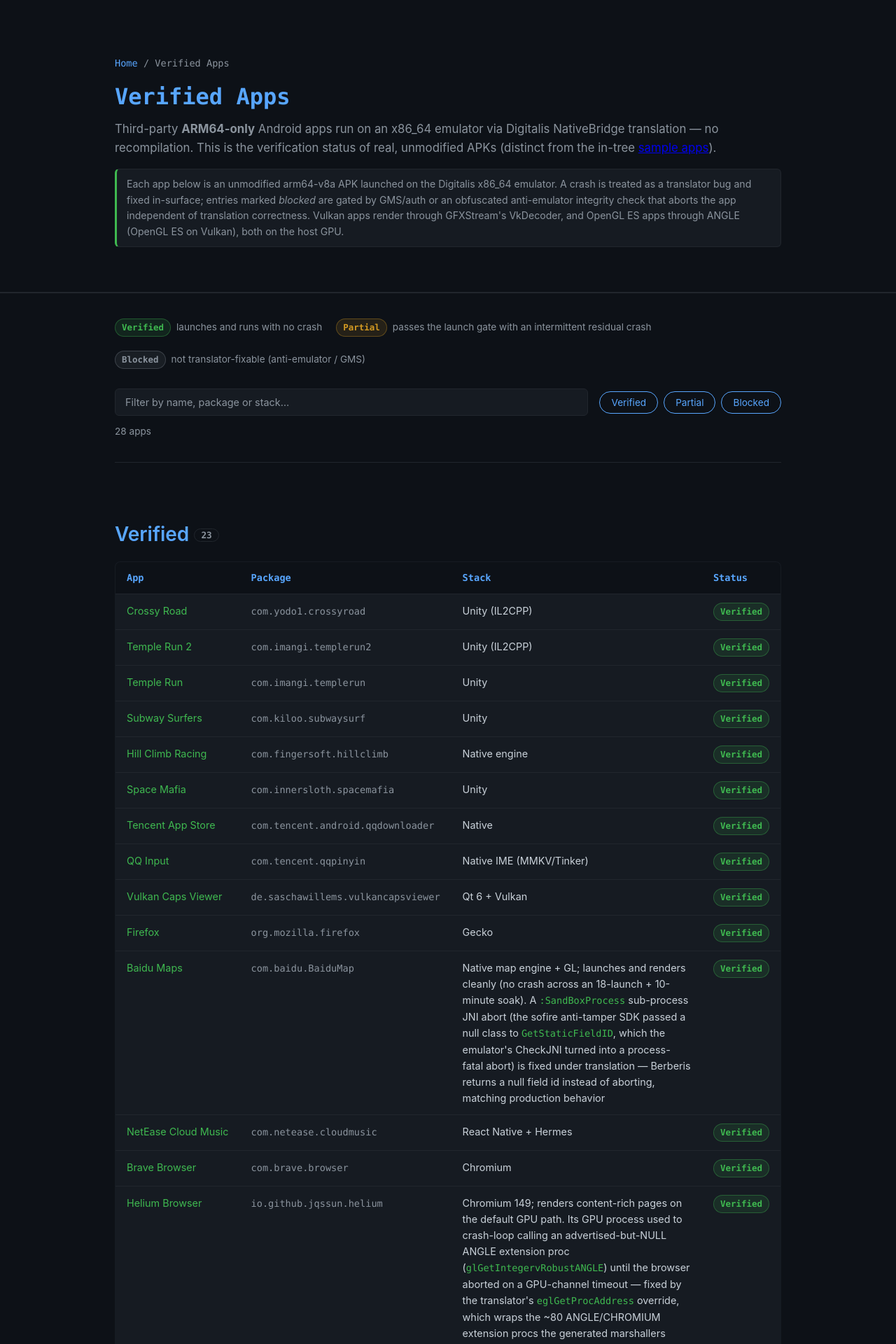
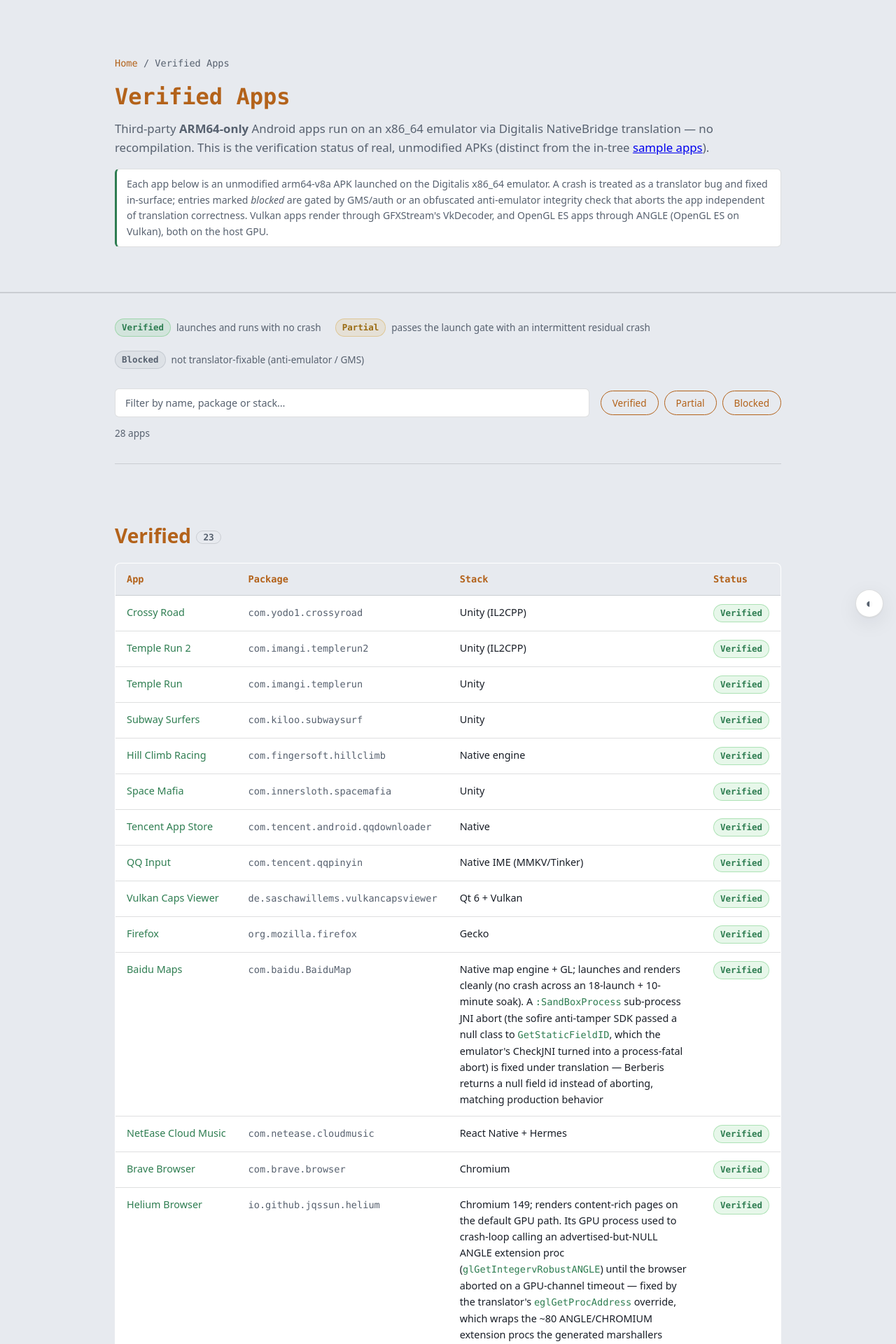
Before and after one commit to DigitalisX64/digitalisx64.github.io, a Jekyll site: the page built from apps.html, in a window 1280 px wide. Shown: the top 1920 px of the page at 70% size. Built offline with Jekyll 4.4.1, drawn with Linux system fonts in a browser that asks for light colours; some of the changed text lies outside the part shown.

Commit message:
site: adopt the deck's design system, add light mode, license and copyright
The site was dark-only -- 1,459 lines of CSS with no prefers-color-scheme and no
toggle, so it ignored the reader's OS preference entirely -- and its palette was
GitHub's dark theme verbatim (#0d1117 / #58a6ff), which read as "a GitHub page"
rather than as this project. The deck published at /deck/ already ships a
considered amber/steel palette with full light and dark support, so the two
halves of the same domain disagreed.

Adopt the deck's tokens site-wide: light by default, dark following the OS, and
:root[data-theme] winning over the media query in both directions so an explicit
choice sticks. The original seven token names are kept as aliases, so the 88
existing rules are untouched. The fourteen hardcoded colours are now semantic
tokens (--ok / --warn / --on-accent) that follow the theme instead of staying
dark-only, and the monospace and sans stacks -- previously repeated inline five
times -- collapse into --mono and --sans.

The toggle is injected by assets/theme.js rather than written into each page:
index.html and apps.html carry their own <head> and never go through
_layouts/base.html, so shared markup would have to be triplicated. A tiny
include applies a pinned theme before first paint, so a reader who chose one
never sees a flash of the other.

The repository shipped the GNU GPL v3 as its LICENSE while every footer claimed
Apache 2.0. Replace it with the Apache 2.0 text, byte-identical to the digitalis
repository, and add a NOTICE naming the copyright holders. The three footers had
also drifted apart -- index.html had lost Home, none of them listed Verified
Apps, and only base.html had gained Docs -- so they are now one shared set of
links plus a copyright line.

```diff
--- /dev/null
+++ b/_includes/theme-head.html
@@ -0,0 +1,13 @@
+{%- comment -%}
+Applies a pinned theme before first paint so a reader who chose one never sees a
+flash of the other. With nothing pinned the attribute stays unset and the
+prefers-color-scheme query in style.css decides, which is the default we want.
+{%- endcomment -%}
+<script>
+  (function () {
+    try {
+      var t = localStorage.getItem('digitalis-theme');
+      if (t === 'dark' || t === 'light') document.documentElement.setAttribute('data-theme', t);
+    } catch (e) {}
+  })();
+</script>
--- a/_layouts/base.html
+++ b/_layouts/base.html
@@ -12,6 +12,7 @@
   <link rel="icon" type="image/png" sizes="32x32" href="{{ '/assets/favicon-32.png' | relative_url }}">
   <link rel="apple-touch-icon" href="{{ '/assets/favicon-180.png' | relative_url }}">
   <link rel="stylesheet" href="{{ '/style.css' | relative_url }}">
+  {%- include theme-head.html %}
   <!-- Google Analytics -->
   <script async src="https://www.googletagmanager.com/gtag/js?id=G-LCH8R0W6KL"></script>
   <script>
@@ -28,10 +29,12 @@
   <!-- Footer -->
   <footer class="footer">
     <div class="container">
-      <p><a href="{{ '/index.html' | relative_url }}">Home</a> &middot; <a href="{{ '/docs.html' | relative_url }}">Docs</a> &middot; <a href="{{ '/blog.html' | relative_url }}">Blog</a> &middot; Apache 2.0 License &middot; <a href="https://github.com/DigitalisX64" target="_blank" rel="noopener">GitHub</a></p>
+      <p><a href="{{ '/index.html' | relative_url }}">Home</a> &middot; <a href="{{ '/apps.html' | relative_url }}">Verified Apps</a> &middot; <a href="{{ '/docs.html' | relative_url }}">Docs</a> &middot; <a href="{{ '/blog.html' | relative_url }}">Blog</a> &middot; <a href="https://github.com/DigitalisX64" target="_blank" rel="noopener">GitHub</a></p>
       <p>Built on AOSP Berberis framework</p>
+      <p class="footer-copyright">&copy; 2026 DigitalisX64 and utzcoz &middot; <a href="https://github.com/DigitalisX64/digitalisx64.github.io/blob/main/LICENSE" target="_blank" rel="noopener">Apache 2.0 License</a></p>
     </div>
   </footer>
 
+  <script src="{{ '/assets/theme.js' | relative_url }}" defer></script>
 </body>
 </html>
--- a/apps.html
+++ b/apps.html
@@ -15,6 +15,7 @@ permalink: /apps.html
   <link rel="icon" type="image/png" sizes="32x32" href="assets/favicon-32.png">
   <link rel="apple-touch-icon" href="assets/favicon-180.png">
   <link rel="stylesheet" href="style.css">
+  {%- include theme-head.html %}
   <!-- Google Analytics -->
   <script async src="https://www.googletagmanager.com/gtag/js?id=G-LCH8R0W6KL"></script>
   <script>
@@ -100,8 +101,9 @@ permalink: /apps.html
   <!-- Footer -->
   <footer class="footer">
     <div class="container">
-      <p><a href="index.html">Home</a> &middot; <a href="blog.html">Blog</a> &middot; Apache 2.0 License &middot; <a href="https://github.com/DigitalisX64" target="_blank" rel="noopener">GitHub</a></p>
+      <p><a href="index.html">Home</a> &middot; <a href="apps.html">Verified Apps</a> &middot; <a href="docs.html">Docs</a> &middot; <a href="blog.html">Blog</a> &middot; <a href="https://github.com/DigitalisX64" target="_blank" rel="noopener">GitHub</a></p>
       <p>Built on AOSP Berberis framework</p>
+      <p class="footer-copyright">&copy; 2026 DigitalisX64 and utzcoz &middot; <a href="https://github.com/DigitalisX64/digitalisx64.github.io/blob/main/LICENSE" target="_blank" rel="noopener">Apache 2.0 License</a></p>
     </div>
   </footer>
 
@@ -155,5 +157,6 @@ permalink: /apps.html
     })();
   </script>
 
+  <script src="/assets/theme.js" defer></script>
 </body>
 </html>
--- /dev/null
+++ b/assets/theme.js
@@ -0,0 +1,30 @@
+// Injects the light/dark toggle. The button is created here rather than written
+// into every page because index.html and apps.html carry their own <head> and do
+// not go through _layouts/base.html, so shared markup would have to be
+// triplicated and kept in sync.
+(function () {
+  var root = document.documentElement;
+
+  function current() {
+    return root.getAttribute('data-theme') ||
+      (window.matchMedia && window.matchMedia('(prefers-color-scheme: dark)').matches ? 'dark' : 'light');
+  }
+
+  var btn = document.createElement('button');
+  btn.type = 'button';
+  btn.className = 'theme-toggle';
+  btn.textContent = '◐';
+  btn.setAttribute('aria-label', 'Toggle light or dark theme');
+
+  function sync() { btn.setAttribute('aria-pressed', current() === 'dark' ? 'true' : 'false'); }
+
+  btn.addEventListener('click', function () {
+    var next = current() === 'dark' ? 'light' : 'dark';
+    root.setAttribute('data-theme', next);
+    try { localStorage.setItem('digitalis-theme', next); } catch (e) {}
+    sync();
+  });
+
+  sync();
+  document.body.appendChild(btn);
+})();
--- a/index.html
+++ b/index.html
@@ -13,6 +13,7 @@ layout: null
   <link rel="icon" type="image/png" sizes="32x32" href="assets/favicon-32.png">
   <link rel="apple-touch-icon" href="assets/favicon-180.png">
   <link rel="stylesheet" href="style.css">
+  {%- include theme-head.html %}
   <!-- Google Analytics -->
   <script async src="https://www.googletagmanager.com/gtag/js?id=G-LCH8R0W6KL"></script>
   <script>
@@ -418,10 +419,12 @@ layout: null
   <!-- Footer -->
   <footer class="footer">
     <div class="container">
-      <p><a href="blog.html">Blog</a> &middot; Apache 2.0 License &middot; <a href="https://github.com/DigitalisX64" target="_blank" rel="noopener">GitHub</a></p>
+      <p><a href="index.html">Home</a> &middot; <a href="apps.html">Verified Apps</a> &middot; <a href="docs.html">Docs</a> &middot; <a href="blog.html">Blog</a> &middot; <a href="https://github.com/DigitalisX64" target="_blank" rel="noopener">GitHub</a></p>
       <p>Built on AOSP Berberis framework</p>
+      <p class="footer-copyright">&copy; 2026 DigitalisX64 and utzcoz &middot; <a href="https://github.com/DigitalisX64/digitalisx64.github.io/blob/main/LICENSE" target="_blank" rel="noopener">Apache 2.0 License</a></p>
     </div>
   </footer>
 
+  <script src="/assets/theme.js" defer></script>
 </body>
 </html>
--- a/style.css
+++ b/style.css
@@ -1,11 +1,63 @@
+/* Design tokens, shared with the slide deck at /deck/ so the two halves of the
+   site agree. Light is the default and dark follows the OS; the theme toggle
+   pins an explicit choice via :root[data-theme], which must win over the media
+   query in both directions. The legacy aliases at the bottom keep the rules
+   below this block unchanged -- they were written against the original
+   seven-token dark-only palette. */
 :root {
-  --bg: #0d1117;
-  --bg-secondary: #161b22;
-  --text: #c9d1d9;
-  --text-secondary: #8b949e;
-  --accent: #58a6ff;
-  --green: #3fb950;
-  --border: #21262d;
+  --bg: #e7eaef; --bg2: #dfe3ea; --surface: #ffffff;
+  --ink: #191e27; --muted: #57616f; --faint: #7b8593;
+  --amber: #b3621a; --amber-soft: rgba(179, 98, 26, 0.10);
+  --steel: #2c6a97; --steel-soft: rgba(44, 106, 151, 0.10);
+  --ok: #2e7d51; --warn: #9a6b12; --warn-bright: #b3801c;
+  --on-accent: #ffffff;
+  --line: rgba(25, 30, 39, 0.14); --line-soft: rgba(25, 30, 39, 0.07);
+  --shadow: 0 1px 2px rgba(20,25,35,.06), 0 8px 30px rgba(20,25,35,.08);
+  --mono: ui-monospace, "JetBrains Mono", "Cascadia Code", "SF Mono", Menlo, Consolas, monospace;
+  --sans: ui-sans-serif, system-ui, -apple-system, "Segoe UI", Roboto, Helvetica, Arial, sans-serif;
+
+  /* Aliases for the pre-existing rules. */
+  --bg-secondary: var(--surface);
+  --text: var(--ink);
+  --text-secondary: var(--muted);
+  --accent: var(--amber);
+  --green: var(--ok);
+  --border: var(--line);
+}
+
+@media (prefers-color-scheme: dark) {
+  :root {
+    --bg: #10141b; --bg2: #0c0f15; --surface: #191f29;
+    --ink: #e8ecf2; --muted: #9aa5b3; --faint: #6f7a89;
+    --amber: #e39a52; --amber-soft: rgba(227, 154, 82, 0.13);
+    --steel: #74b2d9; --steel-soft: rgba(116, 178, 217, 0.13);
+    --ok: #6cc08b; --warn: #d29922; --warn-bright: #f0b53d;
+    --on-accent: #10141b;
+    --line: rgba(220, 230, 245, 0.13); --line-soft: rgba(220, 230, 245, 0.06);
+    --shadow: 0 1px 2px rgba(0,0,0,.3), 0 12px 40px rgba(0,0,0,.35);
+  }
+}
+
+:root[data-theme="dark"] {
+  --bg: #10141b; --bg2: #0c0f15; --surface: #191f29;
+  --ink: #e8ecf2; --muted: #9aa5b3; --faint: #6f7a89;
+  --amber: #e39a52; --amber-soft: rgba(227, 154, 82, 0.13);
+  --steel: #74b2d9; --steel-soft: rgba(116, 178, 217, 0.13);
+  --ok: #6cc08b; --warn: #d29922; --warn-bright: #f0b53d;
+  --on-accent: #10141b;
+  --line: rgba(220, 230, 245, 0.13); --line-soft: rgba(220, 230, 245, 0.06);
+  --shadow: 0 1px 2px rgba(0,0,0,.3), 0 12px 40px rgba(0,0,0,.35);
+}
+
+:root[data-theme="light"] {
+  --bg: #e7eaef; --bg2: #dfe3ea; --surface: #ffffff;
+  --ink: #191e27; --muted: #57616f; --faint: #7b8593;
+  --amber: #b3621a; --amber-soft: rgba(179, 98, 26, 0.10);
+  --steel: #2c6a97; --steel-soft: rgba(44, 106, 151, 0.10);
+  --ok: #2e7d51; --warn: #9a6b12; --warn-bright: #b3801c;
+  --on-accent: #ffffff;
+  --line: rgba(25, 30, 39, 0.14); --line-soft: rgba(25, 30, 39, 0.07);
+  --shadow: 0 1px 2px rgba(20,25,35,.06), 0 8px 30px rgba(20,25,35,.08);
 }
 
 *, *::before, *::after {
@@ -21,7 +73,7 @@ html {
 body {
   background: var(--bg);
   color: var(--text);
-  font-family: -apple-system, BlinkMacSystemFont, 'Segoe UI', Helvetica, Arial, sans-serif;
+  font-family: var(--sans);
   line-height: 1.6;
 }
 
@@ -51,7 +103,7 @@ body {
 }
 
 .hero-title {
-  font-family: 'SF Mono', 'Cascadia Code', 'Fira Code', 'Consolas', monospace;
+  font-family: var(--mono);
   font-size: 4rem;
   font-weight: 700;
   color: var(--accent);
@@ -62,7 +114,7 @@ body {
   color: var(--text-secondary);
   font-size: 1.25rem;
   margin-top: 16px;
-  font-family: 'SF Mono', 'Cascadia Code', 'Fira Code', 'Consolas', monospace;
+  font-family: var(--mono);
 }
 
 .hero-buttons {
@@ -89,7 +141,7 @@ body {
 
 .btn-primary {
   background: var(--green);
-  color: #ffffff;
+  color: var(--on-accent);
 }
 
 .btn-secondary {
@@ -138,7 +190,7 @@ section {
   color: var(--text-secondary);
   margin-bottom: 12px;
   margin-top: 24px;
-  font-family: 'SF Mono', 'Cascadia Code', 'Fira Code', 'Consolas', monospace;
+  font-family: var(--mono);
 }
 
 .pipeline {
@@ -155,7 +207,7 @@ section {
   border: 1px solid var(--border);
   border-radius: 8px;
   padding: 16px 24px;
-  font-family: 'SF Mono', 'Cascadia Code', 'Fira Code', 'Consolas', monospace;
+  font-family: var(--mono);
   font-size: 0.9rem;
   text-align: center;
   color: var(--text);
@@ -275,7 +327,7 @@ section {
   border: 1px solid var(--border);
   border-radius: 8px;
   padding: 24px;
-  font-family: 'SF Mono', 'Cascadia Code', 'Fira Code', 'Consolas', monospace;
+  font-family: var(--mono);
   font-size: 0.85rem;
   line-height: 1.8;
   overflow-x: auto;
@@ -320,7 +372,7 @@ section {
 }
 
 .sample-group-count {
-  font-family: 'SF Mono', 'Cascadia Code', 'Fira Code', 'Consolas', monospace;
+  font-family: var(--mono);
   font-size: 0.72rem;
   color: var(--text-secondary);
   border: 1px solid var(--border);
@@ -368,7 +420,7 @@ pre {
 }
 
 code {
-  font-family: 'SF Mono', 'Cascadia Code', 'Fira Code', 'Consolas', monospace;
+  font-family: var(--mono);
   color: var(--text);
 }
 
@@ -404,7 +456,7 @@ code {
 }
 
 .breadcrumb {
-  font-family: 'SF Mono', 'Cascadia Code', 'Fira Code', 'Consolas', monospace;
+  font-family: var(--mono);
   font-size: 0.85rem;
   color: var(--text-secondary);
   margin-bottom: 16px;
@@ -427,7 +479,7 @@ code {
 }
 
 .subhero-title {
-  font-family: 'SF Mono', 'Cascadia Code', 'Fira Code', 'Consolas', monospace;
+  font-family: var(--mono);
   font-size: 2rem;
   color: var(--accent);
   margin-bottom: 12px;
@@ -483,7 +535,7 @@ code {
   display: flex;
   flex-wrap: wrap;
   gap: 8px 16px;
-  font-family: 'SF Mono', 'Cascadia Code', 'Fira Code', 'Consolas', monospace;
+  font-family: var(--mono);
   font-size: 0.85rem;
 }
 
@@ -537,21 +589,21 @@ code {
 
 .diagram .node-label-top {
   fill: var(--text);
-  font-family: 'SF Mono', 'Cascadia Code', 'Fira Code', 'Consolas', monospace;
+  font-family: var(--mono);
   font-size: 13px;
   text-anchor: middle;
 }
 
 .diagram .node-label-sub {
   fill: var(--text-secondary);
-  font-family: -apple-system, BlinkMacSystemFont, 'Segoe UI', Helvetica, Arial, sans-serif;
+  font-family: var(--sans);
   font-size: 11px;
   text-anchor: middle;
 }
 
 .diagram .node-label-mono {
   fill: var(--green);
-  font-family: 'SF Mono', 'Cascadia Code', 'Fira Code', 'Consolas', monospace;
+  font-family: var(--mono);
   font-size: 12px;
   text-anchor: middle;
 }
@@ -568,13 +620,13 @@ code {
 
 .diagram .edge-label {
   fill: var(--text-secondary);
-  font-family: 'SF Mono', 'Cascadia Code', 'Fira Code', 'Consolas', monospace;
+  font-family: var(--mono);
   font-size: 11px;
 }
 
 .diagram .lane-label {
   fill: var(--text-secondary);
-  font-family: 'SF Mono', 'Cascadia Code', 'Fira Code', 'Consolas', monospace;
+  font-family: var(--mono);
   font-size: 12px;
   text-anchor: middle;
   text-transform: uppercase;
@@ -599,7 +651,7 @@ code {
   color: var(--accent);
   font-size: 1rem;
   margin-bottom: 12px;
-  font-family: 'SF Mono', 'Cascadia Code', 'Fira Code', 'Consolas', monospace;
+  font-family: var(--mono);
 }
 
 .reg-list {
@@ -615,7 +667,7 @@ code {
   border: 1px solid var(--border);
   border-radius: 6px;
   padding: 10px 12px;
-  font-family: 'SF Mono', 'Cascadia Code', 'Fira Code', 'Consolas', monospace;
+  font-family: var(--mono);
   font-size: 0.85rem;
   text-align: center;
   cursor: help;
@@ -627,7 +679,7 @@ code {
 }
 
 .reg-pool { color: var(--green); }
-.reg-pool-warn { color: #d29922; border-color: rgba(210, 153, 34, 0.4); }
+.reg-pool-warn { color: var(--warn); border-color: var(--amber-soft); }
 .reg-reserved {
   color: var(--accent);
   grid-column: 1 / -1;
@@ -653,7 +705,7 @@ code {
   border: 1px solid var(--border);
   border-radius: 8px;
   padding: 20px 24px;
-  font-family: 'SF Mono', 'Cascadia Code', 'Fira Code', 'Consolas', monospace;
+  font-family: var(--mono);
   font-size: 0.85rem;
   line-height: 1.8;
   overflow-x: auto;
@@ -694,7 +746,7 @@ code {
   background: var(--bg);
   color: var(--accent);
   font-weight: 600;
-  font-family: 'SF Mono', 'Cascadia Code', 'Fira Code', 'Consolas', monospace;
+  font-family: var(--mono);
   font-size: 0.85rem;
 }
 
@@ -719,7 +771,7 @@ code {
 
 .badge {
   display: inline-block;
-  font-family: 'SF Mono', 'Cascadia Code', 'Fira Code', 'Consolas', monospace;
+  font-family: var(--mono);
   font-size: 0.78rem;
   font-weight: 600;
   padding: 2px 9px;
@@ -728,17 +780,17 @@ code {
   border: 1px solid transparent;
 }
 .badge-pass {
-  color: #3fb950;
+  color: var(--ok);
   background: rgba(63, 185, 80, 0.12);
   border-color: rgba(63, 185, 80, 0.35);
 }
 .badge-partial {
-  color: #d29922;
+  color: var(--warn);
   background: rgba(210, 153, 34, 0.12);
   border-color: rgba(210, 153, 34, 0.35);
 }
 .badge-blocked {
-  color: #8b949e;
+  color: var(--muted);
   background: rgba(139, 148, 158, 0.10);
   border-color: rgba(139, 148, 158, 0.30);
 }
@@ -819,7 +871,7 @@ code {
 }
 
 .section-count {
-  font-family: 'SF Mono', 'Cascadia Code', 'Fira Code', 'Consolas', monospace;
+  font-family: var(--mono);
   font-size: 0.8rem;
   color: var(--text-secondary);
   border: 1px solid var(--border);
@@ -878,7 +930,7 @@ code {
   display: inline-flex;
   align-items: center;
   padding: 0 10px 0 16px;
-  font-family: 'SF Mono', 'Cascadia Code', 'Fira Code', 'Consolas', monospace;
+  font-family: var(--mono);
   font-size: 0.7rem;
   color: var(--text-secondary);
   text-transform: uppercase;
@@ -894,7 +946,7 @@ code {
 
 .tab-buttons label {
   padding: 12px 20px;
-  font-family: 'SF Mono', 'Cascadia Code', 'Fira Code', 'Consolas', monospace;
+  font-family: var(--mono);
   font-size: 0.9rem;
   color: var(--text-secondary);
   cursor: pointer;
@@ -1026,7 +1078,7 @@ code {
 }
 
 .tab-h {
-  font-family: 'SF Mono', 'Cascadia Code', 'Fira Code', 'Consolas', monospace;
+  font-family: var(--mono);
   color: var(--accent);
   font-size: 1.05rem;
   margin-bottom: 20px;
@@ -1044,7 +1096,7 @@ code {
   text-transform: uppercase;
   letter-spacing: 0.05em;
   margin-bottom: 8px;
-  font-family: 'SF Mono', 'Cascadia Code', 'Fira Code', 'Consolas', monospace;
+  font-family: var(--mono);
 }
 
 .two-col .codeblock {
@@ -1087,7 +1139,7 @@ code {
   color: var(--accent);
   font-size: 0.95rem;
   margin-bottom: 8px;
-  font-family: 'SF Mono', 'Cascadia Code', 'Fira Code', 'Consolas', monospace;
+  font-family: var(--mono);
 }
 
 .callout p {
@@ -1109,11 +1161,11 @@ code {
 
 .diagram .node-warn {
   fill: var(--bg-secondary);
-  stroke: #d29922;
+  stroke: var(--warn);
 }
 
 .diagram .node-group:hover .node-warn {
-  stroke: #f0b53d;
+  stroke: var(--warn-bright);
   filter: drop-shadow(0 0 4px rgba(210, 153, 34, 0.4));
 }
 
@@ -1143,7 +1195,7 @@ code {
 }
 
 .latest-post-flag {
-  font-family: 'SF Mono', 'Cascadia Code', 'Fira Code', 'Consolas', monospace;
+  font-family: var(--mono);
   font-size: 0.7rem;
   letter-spacing: 0.08em;
   text-transform: uppercase;
@@ -1174,7 +1226,7 @@ code {
 .latest-post-meta {
   display: block;
   margin-top: 4px;
-  font-family: 'SF Mono', 'Cascadia Code', 'Fira Code', 'Consolas', monospace;
+  font-family: var(--mono);
   font-size: 0.78rem;
   color: var(--text-secondary);
 }
@@ -1202,7 +1254,7 @@ code {
 }
 
 .post-card-meta {
-  font-family: 'SF Mono', 'Cascadia Code', 'Fira Code', 'Consolas', monospace;
+  font-family: var(--mono);
   font-size: 0.8rem;
   color: var(--text-secondary);
 }
@@ -1231,7 +1283,7 @@ code {
 /* --- Blog: single post --- */
 
 .post-meta {
-  font-family: 'SF Mono', 'Cascadia Code', 'Fira Code', 'Consolas', monospace;
+  font-family: var(--mono);
   font-size: 0.85rem;
   color: var(--text-secondary);
 }
@@ -1350,7 +1402,7 @@ code {
 
 .post-back {
   margin-top: 48px;
-  font-family: 'SF Mono', 'Cascadia Code', 'Fira Code', 'Consolas', monospace;
+  font-family: var(--mono);
   font-size: 0.9rem;
 }
 
@@ -1457,3 +1509,26 @@ code {
     font-size: 1.2rem;
   }
 }
+
+/* Light/dark toggle, injected by assets/theme.js on every page. */
+.theme-toggle {
+  position: fixed;
+  right: 18px;
+  bottom: 18px;
+  z-index: 50;
+  width: 40px;
+  height: 40px;
+  border-radius: 50%;
+  border: 1px solid var(--line);
+  background: var(--surface);
+  color: var(--muted);
+  font-size: 18px;
+  line-height: 1;
+  cursor: pointer;
+  box-shadow: var(--shadow);
+  transition: color .15s ease, border-color .15s ease, transform .15s ease;
+}
+.theme-toggle:hover { color: var(--amber); border-color: var(--amber); transform: translateY(-1px); }
+.theme-toggle:focus-visible { outline: 2px solid var(--amber); outline-offset: 2px; }
+
+.footer-copyright { color: var(--faint); }
```
Also changed, not shown: 2 other files.
